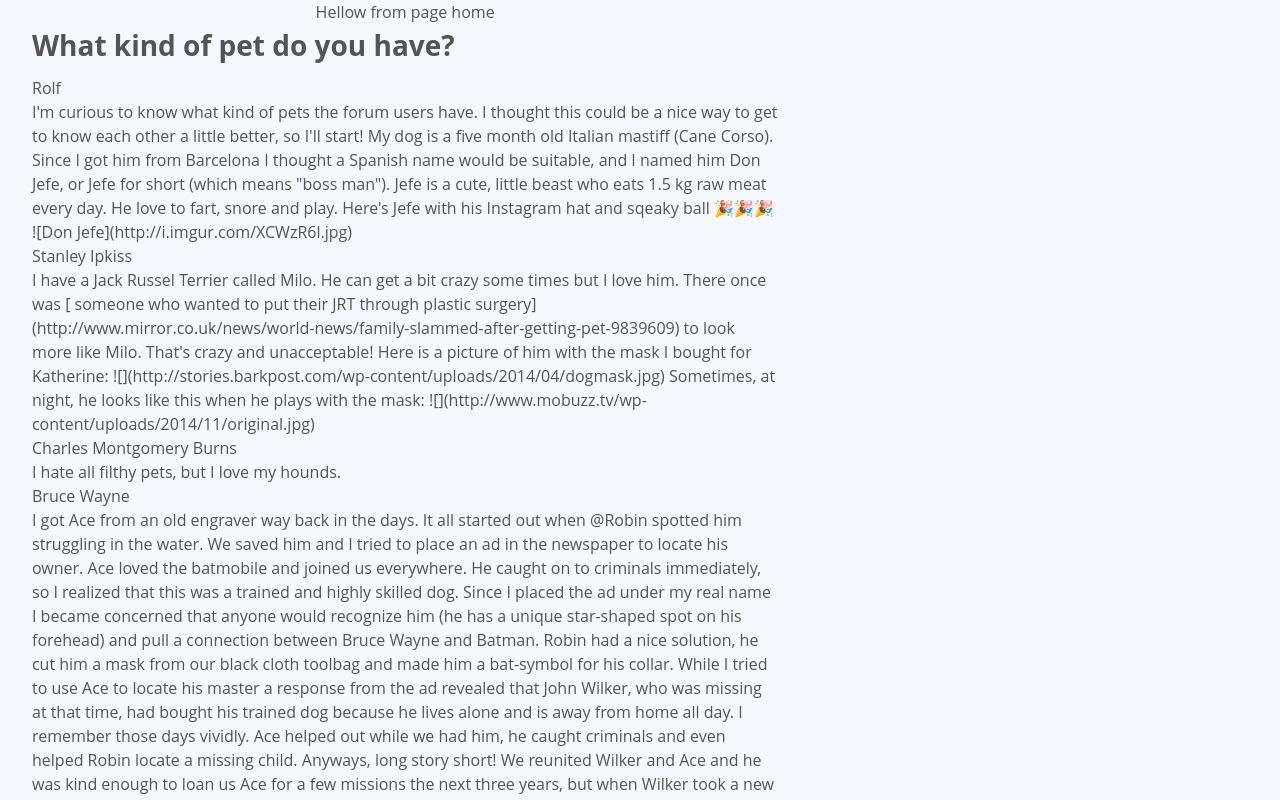
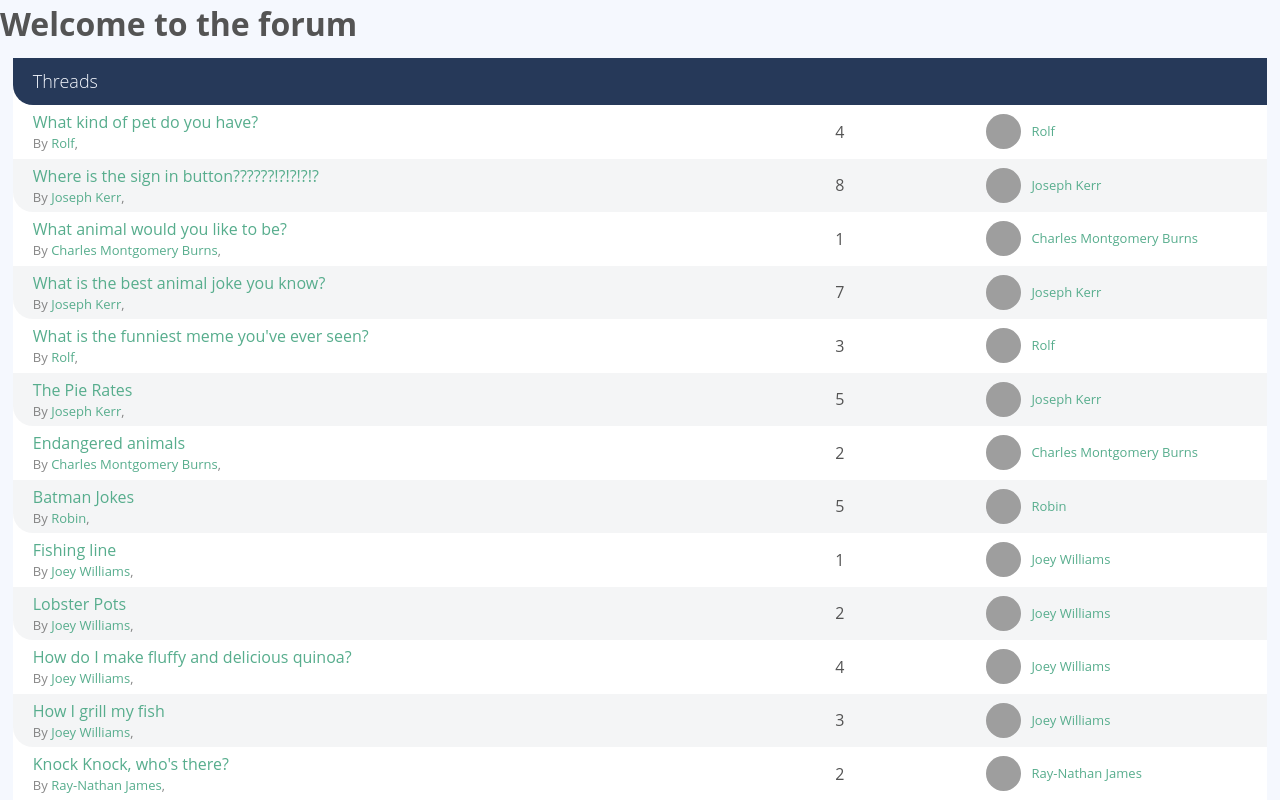
Before and after one commit to AndreNascimento1998/vue-master-class, a Vue app: page / in a window 1280 px wide. Shown: the top 800 px of the page. Built offline with nearby package versions, Linux system fonts and the light colour scheme; grey boxes are pictures that could not be loaded.

Commit message:
feat: new component

```diff
--- a/src/assets/main.css
+++ b/src/assets/main.css
@@ -1,35 +1 @@
 @import './base.css';
-
-#app {
-  max-width: 1280px;
-  margin: 0 auto;
-  padding: 2rem;
-
-  font-weight: normal;
-}
-
-a,
-.green {
-  text-decoration: none;
-  color: hsla(160, 100%, 37%, 1);
-  transition: 0.4s;
-}
-
-@media (hover: hover) {
-  a:hover {
-    background-color: hsla(160, 100%, 37%, 0.2);
-  }
-}
-
-@media (min-width: 1024px) {
-  body {
-    display: flex;
-    place-items: center;
-  }
-
-  #app {
-    display: grid;
-    grid-template-columns: 1fr 1fr;
-    padding: 0 2rem;
-  }
-}
--- a/src/components/PageHome.vue
+++ b/src/components/PageHome.vue
@@ -1,40 +1,15 @@
 <template>
-    <div class="container">
-        <span>Hellow from page home</span>
-        <div
-            v-for="thread in threads"
-            :key="threads.id"
-        >
-            <h2>{{ thread.title }}</h2>
-
-            <div
-                v-for="postId in thread.posts"
-                :key="postId"
-            >
-                <p>{{ userById(postById(postId).userId).name }}</p>
-                <p>{{ postById(postId).text }}</p>
-            </div>
-        </div>
-    </div>
+    <h1>Welcome to the forum</h1>
+    <thread-list :threads="threads" />
 </template>
 
 <script setup>
 import sourceData from '@/data.json'
+import ThreadList from './ThreadList.vue';
 import { reactive } from 'vue';
 
-const {
-    threads,
-    posts,
-    users
-    } = reactive(sourceData)
 
-    function postById(postId) {
-        return posts.find(p => p.id === postId)
-    }
-
-    function userById(userId) {
-        return users.find(u => u.id === userId)
-    }
+const { threads } = reactive(sourceData)
 
 </script>
 
--- /dev/null
+++ b/src/components/PageThreadShow.vue
@@ -0,0 +1,64 @@
+<template>
+    <div class="col-large push-top " style="color: black;">
+        <div>
+
+            <h1>{{ thread.title }}</h1>
+
+            <div class="post-list">
+                <div class="post" v-for="postId in thread.posts" :key="postId">
+                    <div class="user-info">
+                        <a href="#" class="user-name">{{ userById(postById(postId).userId).name }}</a>
+
+                        <a href="#">
+                            <img class="avatar-large" :src="userById(postById(postId).userId).avatar" alt="">
+                        </a>
+
+                        <p class="desktop-only text-small">107 posts</p>
+                    </div>
+                    <div class="post-content">
+                        <div>
+                            <p>
+                                {{ postById(postId).text }}
+                            </p>
+
+                        </div>
+                    </div>
+                    <div class="post-date text-faded">
+                        {{ postById(postId).publishedAt }}
+                    </div>
+                </div>
+            </div>
+        </div>
+    </div>
+</template>
+
+<script setup>
+import sourceData from '@/data.json'
+import { computed, reactive } from 'vue';
+
+const {
+    threads,
+    posts,
+    users
+} = reactive(sourceData)
+
+const props = defineProps({
+    id: {
+        required: true,
+        type: String
+    }
+})
+
+const thread = computed(() => threads.find(thread => thread.id === props.id))
+
+function postById(postId) {
+    return posts.find(p => p.id === postId)
+}
+
+function userById(userId) {
+    return users.find(u => u.id === userId)
+}
+
+</script>
+
+<style scoped></style>
--- /dev/null
+++ b/src/components/ThreadList.vue
@@ -0,0 +1,64 @@
+<template>
+    <div class="col-full">
+
+        <div class="thread-list">
+
+            <h2 class="list-title">Threads</h2>
+
+            <div v-for="thread in threads" :key="threads.id" class="thread">
+                <div>
+                    <p>
+                        <a href="#">{{ thread.title }}</a>
+                    </p>
+                    <p class="text-faded text-xsmall">
+                        By <a href="#">{{ userById(thread.userId).name }}</a>, {{ thread.publisedhAt }}
+                    </p>
+                </div>
+
+                <div class="activity">
+                    <p class="replies-count">
+                        {{ thread.posts.length }}
+                    </p>
+
+                    <img class="avatar-medium" :src="userById(thread.userId).avatar" alt="">
+
+                    <div>
+                        <p class="text-xsmall">
+                            <a href="profile.html">{{ userById(thread.userId).name }}</a>
+                        </p>
+                        <p class="text-xsmall text-faded"> {{ thread.publisedhAt }}</p>
+                    </div>
+                </div>
+            </div>
+
+        </div>
+
+    </div>
+</template>
+
+<script setup>
+import sourceData from '@/data.json'
+import { reactive } from 'vue';
+
+const props = defineProps({
+    threads: {
+        required: true
+    }
+})
+
+const {
+    posts,
+    users
+} = reactive(sourceData)
+
+function postById(postId) {
+    return posts.find(p => p.id === postId)
+}
+
+function userById(userId) {
+    return users.find(u => u.id === userId)
+}
+
+</script>
+
+<style scoped></style>
```
